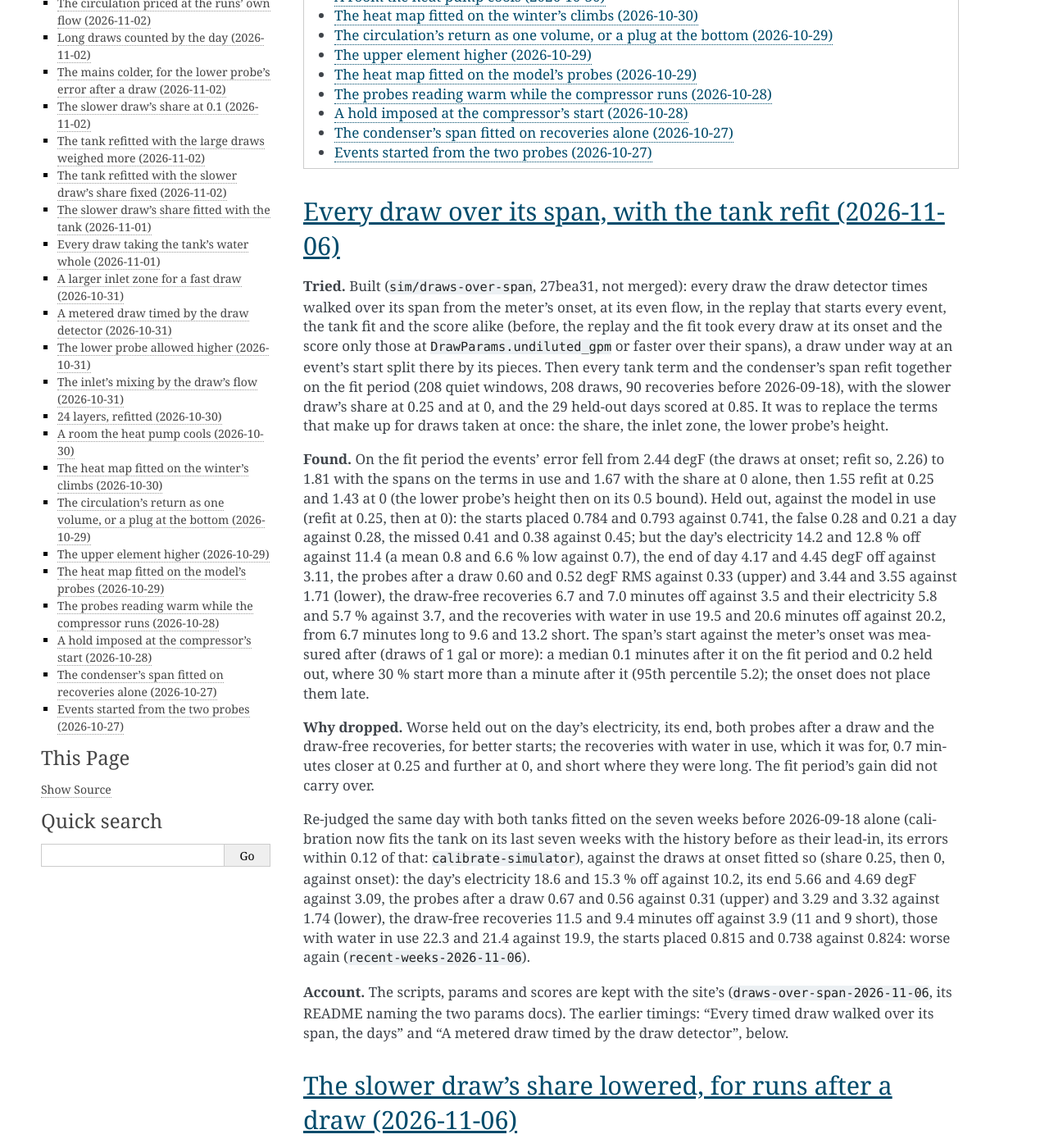
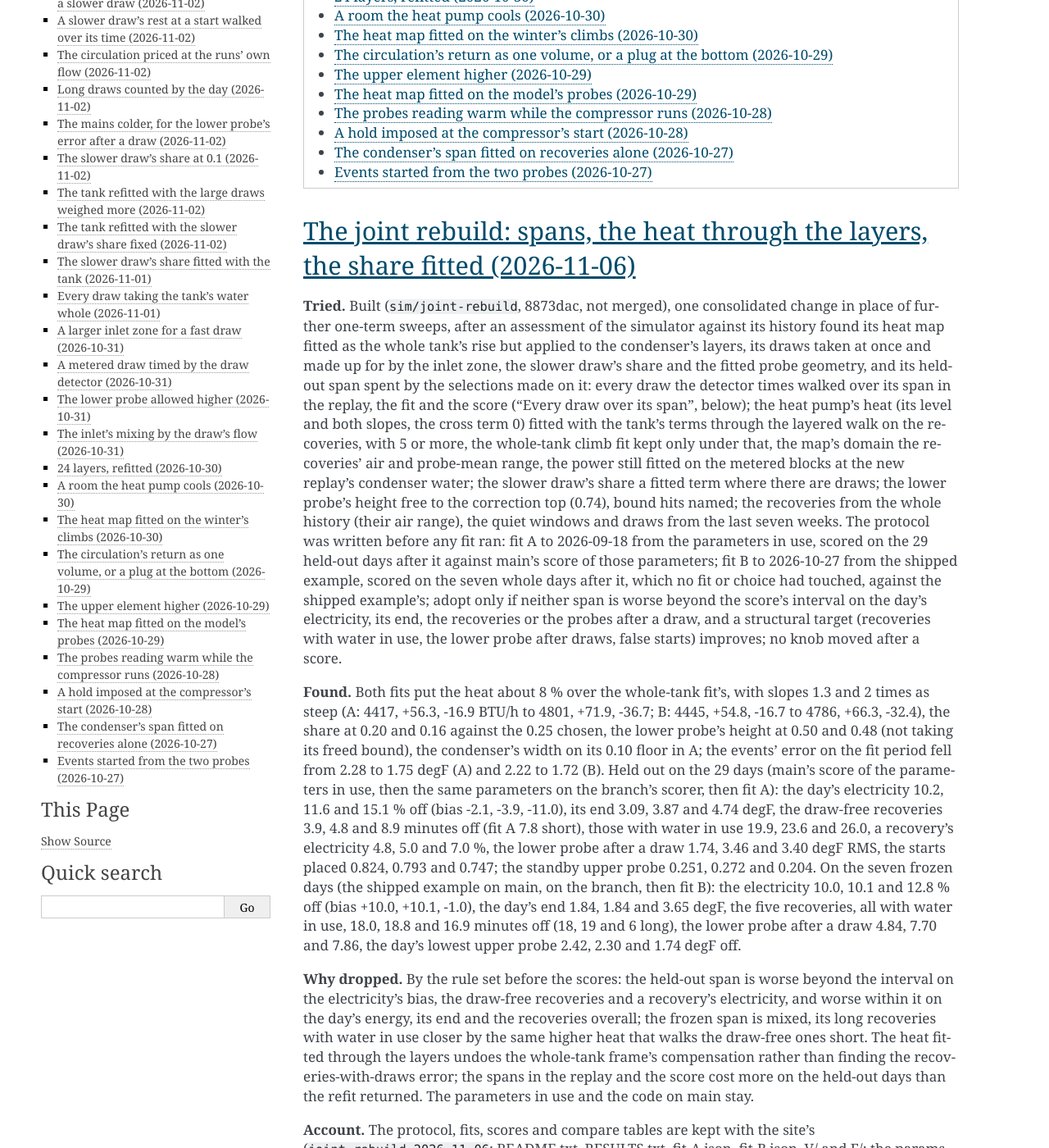
Before and after one commit to eman/nwp500-python, a Sphinx documentation site: the page built from docs/explanation/simulator-tried.rst, in a window 1280 px wide and 1400 px high, scrolled down 1130 px. Shown: the whole window at 82% size. Built offline with Sphinx 7.4.7, drawn with Linux system fonts in a browser that asks for light colours; some of the changed text lies outside the part shown.

Commit message:
docs: the joint rebuild, built and dropped
One consolidated change in place of further one-term sweeps: every
timed draw over its span, the heat pump's heat fitted with the tank's
terms through the layers on the recoveries, the slower draw's share a
fitted term, the lower probe free to the correction top. Pre-registered
and scored on the 29 held-out days and on 7 frozen days after
2026-10-27 against main's scores of the parameters in use: worse beyond
the interval on the held-out span (the day's electricity 15.1 against
10.2 % off, the draw-free recoveries 8.9 against 3.9 minutes), mixed on
the frozen one; dropped by the rule. The code stays on
sim/joint-rebuild; the account is in the tried log.

```diff
--- a/docs/explanation/simulator-tried.rst
+++ b/docs/explanation/simulator-tried.rst
@@ -11,6 +11,80 @@ named there. When a change is tried and dropped, add it here.
 .. contents::
    :local:
    :depth: 1
+
+
+The joint rebuild: spans, the heat through the layers, the share fitted (2026-11-06)
+===================================================================================
+
+**Tried.** Built (``sim/joint-rebuild``, 8873dac, not merged), one
+consolidated change in place of further one-term sweeps, after an
+assessment of the simulator against its history found its heat map
+fitted as the whole tank's rise but applied to the condenser's layers,
+its draws taken at once and made up for by the inlet zone, the slower
+draw's share and the fitted probe geometry, and its held-out span spent
+by the selections made on it: every draw the detector times walked over
+its span in the replay, the fit and the score ("Every draw over its
+span", below); the heat pump's heat (its level and both slopes, the
+cross term 0) fitted with the tank's terms through the layered walk on
+the recoveries, with 5 or more, the whole-tank climb fit kept only under
+that, the map's domain the recoveries' air and probe-mean range, the
+power still fitted on the metered blocks at the new replay's condenser
+water; the slower draw's share a fitted term where there are draws; the
+lower probe's height free to the correction top (0.74), bound hits
+named; the recoveries from the whole history (their air range), the
+quiet windows and draws from the last seven weeks. The protocol was
+written before any fit ran: fit A to 2026-09-18 from the parameters in
+use, scored on the 29 held-out days after it against main's score of
+those parameters; fit B to 2026-10-27 from the shipped example, scored
+on the seven whole days after it, which no fit or choice had touched,
+against the shipped example's; adopt only if neither span is worse
+beyond the score's interval on the day's electricity, its end, the
+recoveries or the probes after a draw, and a structural target
+(recoveries with water in use, the lower probe after draws, false
+starts) improves; no knob moved after a score.
+
+**Found.** Both fits put the heat about 8 % over the whole-tank fit's,
+with slopes 1.3 and 2 times as steep (A: 4417, +56.3, -16.9 BTU/h to
+4801, +71.9, -36.7; B: 4445, +54.8, -16.7 to 4786, +66.3, -32.4), the
+share at 0.20 and 0.16 against the 0.25 chosen, the lower probe's height
+at 0.50 and 0.48 (not taking its freed bound), the condenser's width on
+its 0.10 floor in A; the events' error on the fit period fell from 2.28
+to 1.75 degF (A) and 2.22 to 1.72 (B). Held out on the 29 days (main's
+score of the parameters in use, then the same parameters on the
+branch's scorer, then fit A): the day's electricity 10.2, 11.6 and 15.1
+% off (bias -2.1, -3.9, -11.0), its end 3.09, 3.87 and 4.74 degF, the
+draw-free recoveries 3.9, 4.8 and 8.9 minutes off (fit A 7.8 short),
+those with water in use 19.9, 23.6 and 26.0, a recovery's electricity
+4.8, 5.0 and 7.0 %, the lower probe after a draw 1.74, 3.46 and 3.40
+degF RMS, the starts placed 0.824, 0.793 and 0.747; the standby upper
+probe 0.251, 0.272 and 0.204. On the seven frozen days (the shipped
+example on main, on the branch, then fit B): the electricity 10.0, 10.1
+and 12.8 % off (bias +10.0, +10.1, -1.0), the day's end 1.84, 1.84 and
+3.65 degF, the five recoveries, all with water in use, 18.0, 18.8 and
+16.9 minutes off (18, 19 and 6 long), the lower probe after a draw 4.84,
+7.70 and 7.86, the day's lowest upper probe 2.42, 2.30 and 1.74 degF
+off.
+
+**Why dropped.** By the rule set before the scores: the held-out span is
+worse beyond the interval on the electricity's bias, the draw-free
+recoveries and a recovery's electricity, and worse within it on the
+day's energy, its end and the recoveries overall; the frozen span is
+mixed, its long recoveries with water in use closer by the same higher
+heat that walks the draw-free ones short. The heat fitted through the
+layers undoes the whole-tank frame's compensation rather than finding
+the recoveries-with-draws error; the spans in the replay and the score
+cost more on the held-out days than the refit returned. The parameters
+in use and the code on main stay.
+
+**Account.** The protocol, fits, scores and compare tables are kept with
+the site's (``joint-rebuild-2026-11-06``: README.txt, RESULTS.txt,
+fit-A.json, fit-B.json, V/ and F/; the params docs
+``params-site-joint-A-8873dac.json`` and ``-B-``). The assessment that
+led to it is not written up apart from this entry. What would make it
+worth another try: a heat fit through the layers judged on held-out
+draw-free recoveries as it is fitted, or the recoveries with water in
+use diagnosed apart from the heat's level (:doc:`simulator`, the
+recoveries with water in use).
 
 
 Every draw over its span, with the tank refit (2026-11-06)
```
